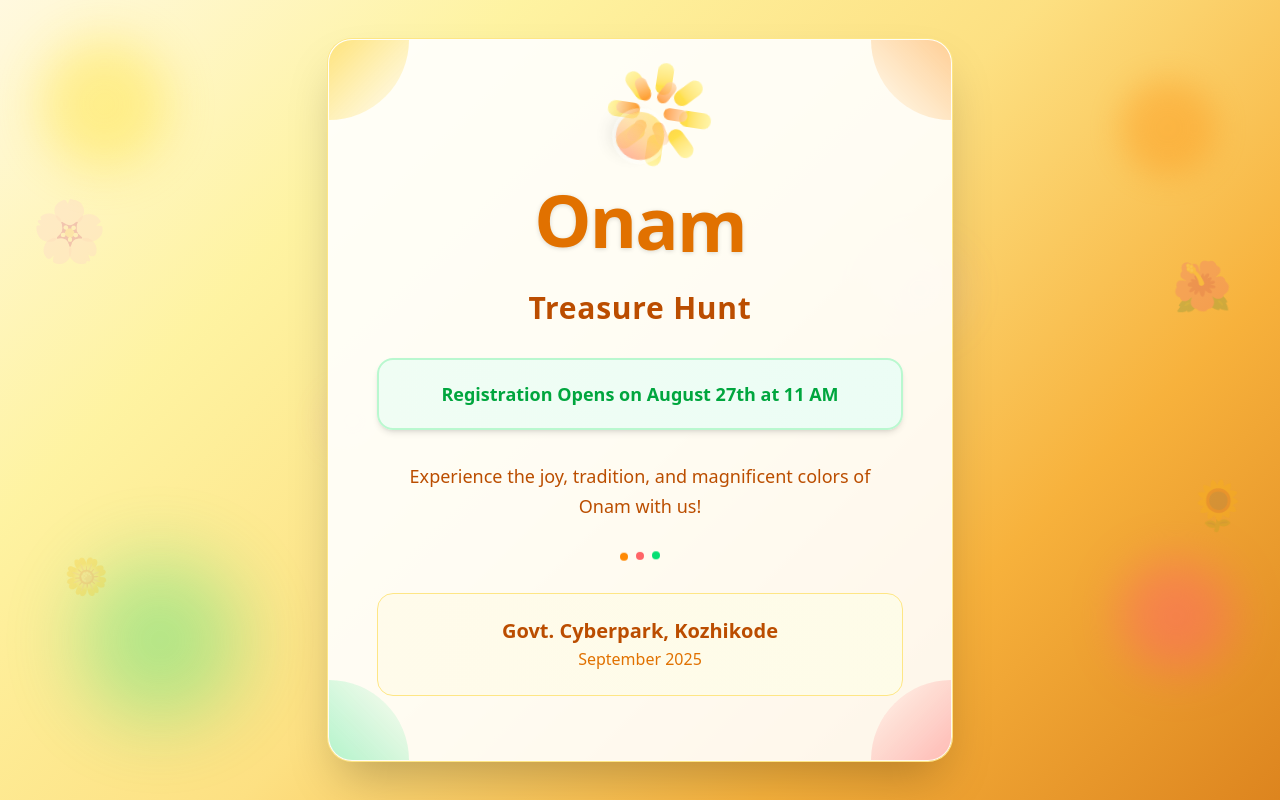
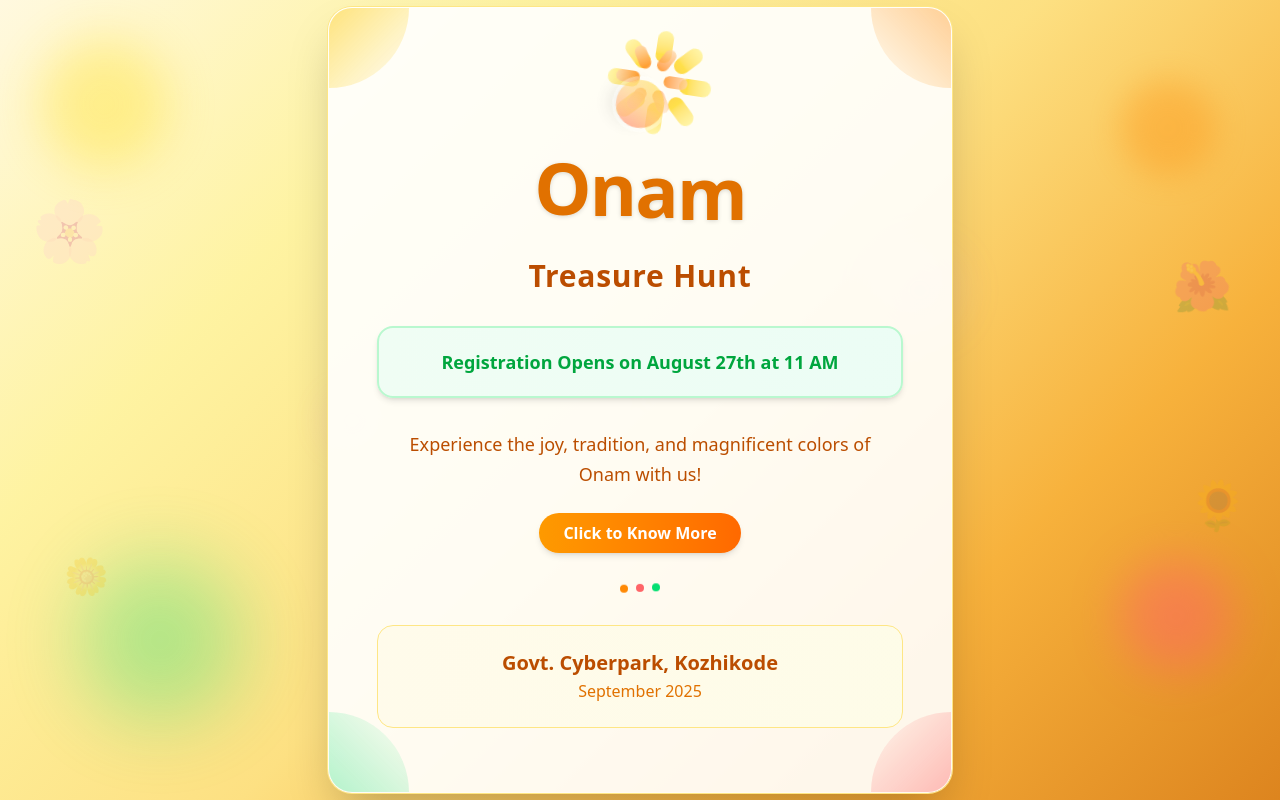
Before and after one commit to ahmedz1dane/Onam-Coming-Soon, a React (Vite) app: page / in a window 1280 px wide. Built offline with nearby package versions, Linux system fonts and the light colour scheme.

Commit message:
added a button

```diff
--- a/src/Component/OnamCelebration.jsx
+++ b/src/Component/OnamCelebration.jsx
@@ -136,6 +136,15 @@ function OnamCelebration() {
             <p className="text-amber-700 text-base sm:text-lg font-medium leading-relaxed text-center">
               Experience the joy, tradition, and magnificent colors of Onam with us!
             </p>
+            <br />
+            <a
+              href="https://docs.google.com/document/d/1eYF8qODX9IbxnjxUvGB-RYATpD_IXvInzYnOGKzjhbA/edit?usp=sharing"
+              target="_blank"
+              rel="noopener noreferrer"
+              className="inline-block px-6 py-2 bg-gradient-to-r from-amber-500 to-orange-500 text-white font-semibold rounded-full hover:from-amber-600 hover:to-orange-600 transform hover:scale-105 transition-all duration-300 shadow-md hover:shadow-lg"
+            >
+              Click to Know More
+            </a>
           </div>
 
           {/* Animated decorative separator */}
@@ -175,6 +184,7 @@ function OnamCelebration() {
       <div className="absolute top-1/3 right-8 sm:right-12 text-3xl sm:text-5xl opacity-20 animate-bounce" style={{animationDelay: '2s', animationDuration: '2.5s'}}>🌺</div>
       <div className="absolute bottom-1/4 left-8 sm:left-16 text-3xl sm:text-4xl opacity-20 animate-bounce" style={{animationDelay: '0.5s', animationDuration: '3.5s'}}>🌼</div>
       <div className="absolute bottom-1/3 right-4 sm:right-8 text-4xl sm:text-5xl opacity-20 animate-bounce" style={{animationDelay: '1.5s', animationDuration: '2.8s'}}>🌻</div>
+
 
       {/* Additional floating elements */}
       <div className="absolute top-1/2 left-1/2 transform -translate-x-1/2 -translate-y-1/2 text-2xl opacity-10 animate-spin" style={{animationDuration: '15s'}}>✨</div>
```
